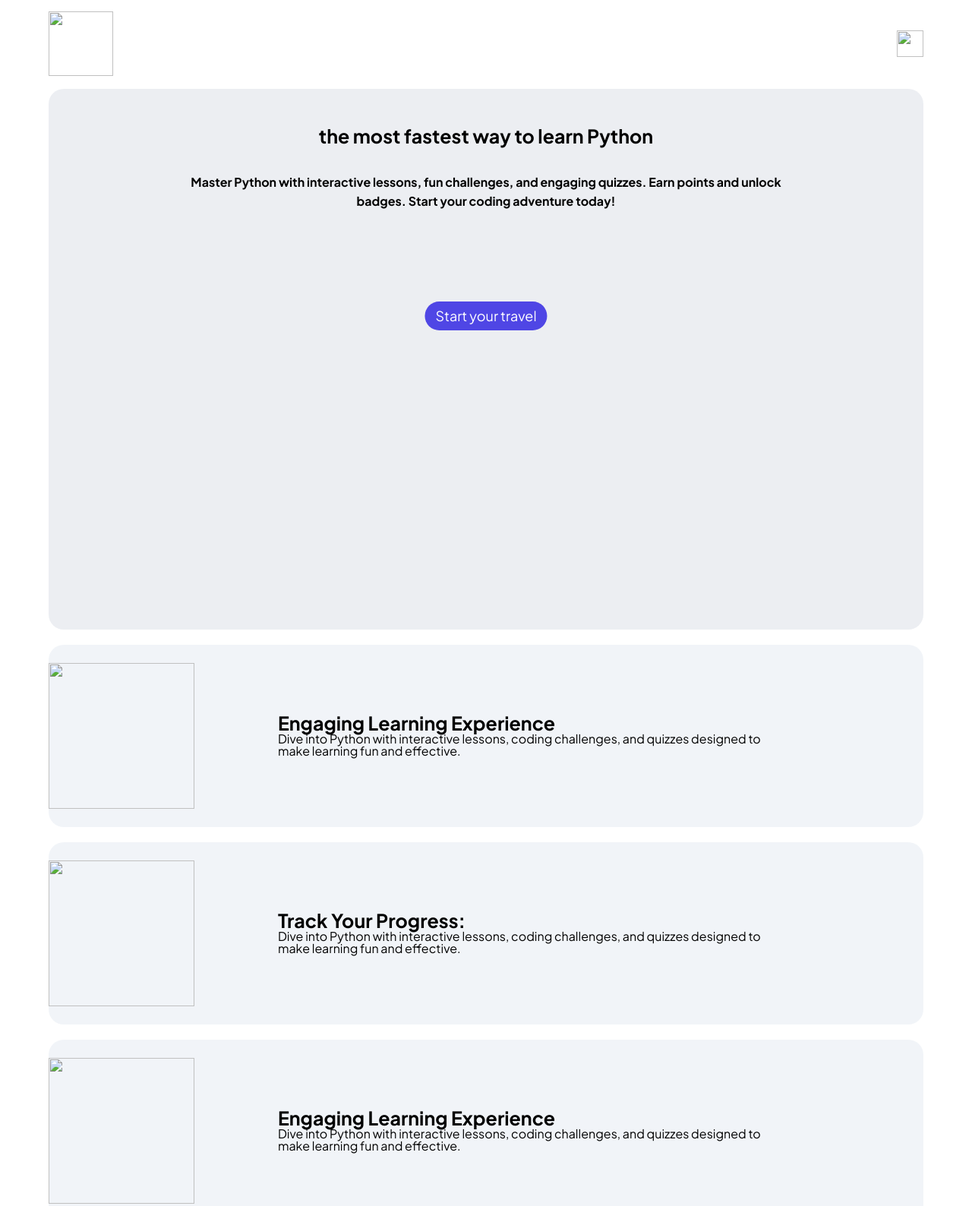
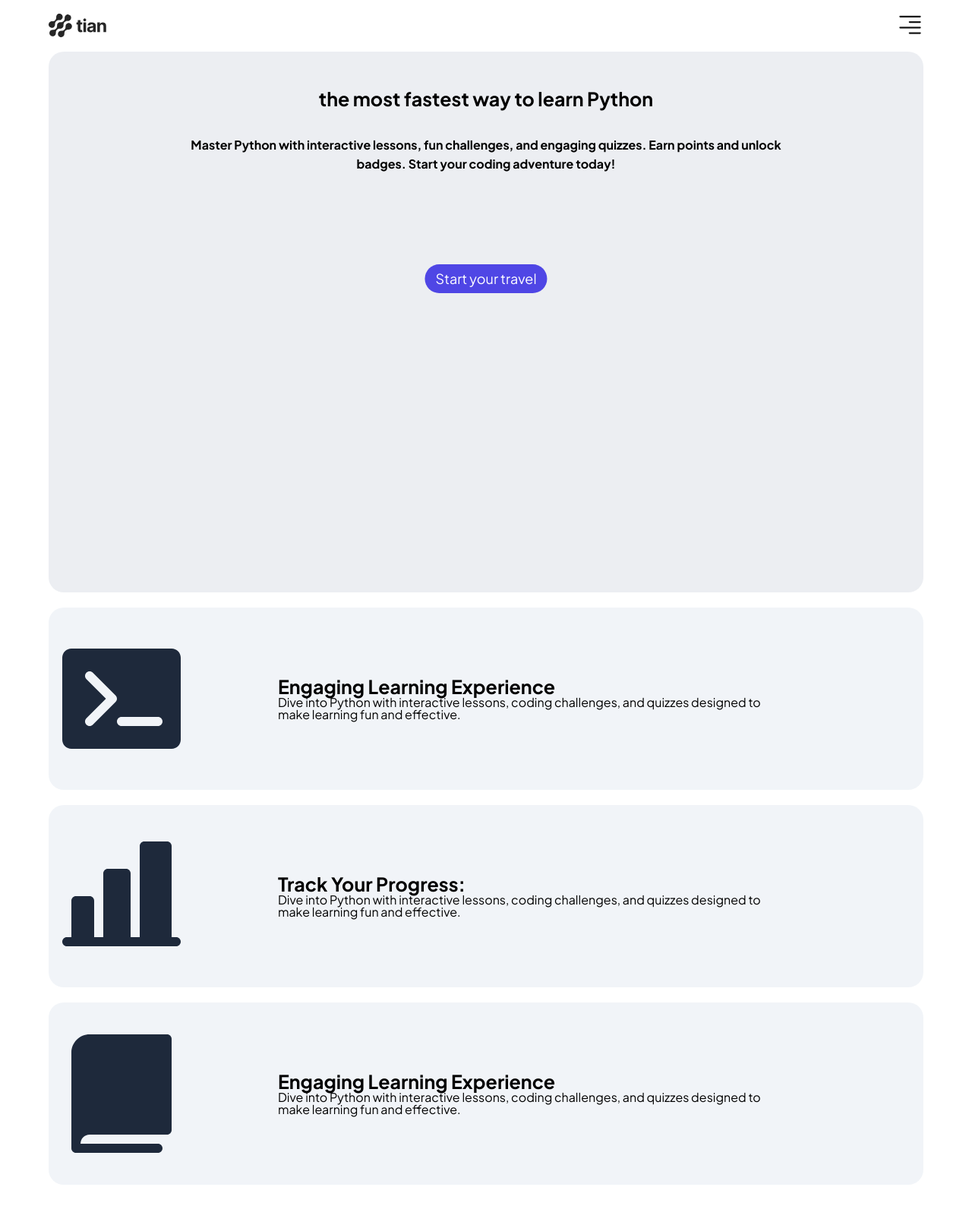
Before and after one commit to Diezaaa/schoolProj, a plain HTML site: page index.html in a window 1280 px wide. Shown: the top 1588 px of the page at 76% size. Drawn offline with Linux system fonts and the light colour scheme; the site is published under a folder, as on GitHub Pages, so addresses that start at the root find nothing.

Commit message:
Update index.html

```diff
--- a/index.html
+++ b/index.html
@@ -14,8 +14,8 @@
 <body>
     <nav>
         <ul>
-            <li><img src="/images/Logo.svg" id="logo"></li>
-            <li><img src="/images/hamburger.svg" id="menu"></li>
+            <li><img src="images/Logo.svg" id="logo"></li>
+            <li><img src="images/hamburger.svg" id="menu"></li>
         </ul>
     </nav>
     <main>
@@ -27,7 +27,7 @@
         <section id="benefits">
             <div class="benefit" id="experience">
                 <div class="benefit_image">
-                    <img src="/images/interactive_lessons.svg">
+                    <img src="images/interactive_lessons.svg">
                 </div>
                 <div>
 
@@ -41,7 +41,7 @@
             </div>
             <div class="benefit" id="progress">
                 <div class="benefit_image">
-                    <img src="/images/progress.svg">
+                    <img src="images/progress.svg">
                 </div>
                 <div>
 
@@ -57,7 +57,7 @@
             <div class="benefit" id="expert">
 
                 <div class="benefit_image">
-                    <img src="/images/expert_content.svg">
+                    <img src="images/expert_content.svg">
                 </div>
                 <div>
 
```
